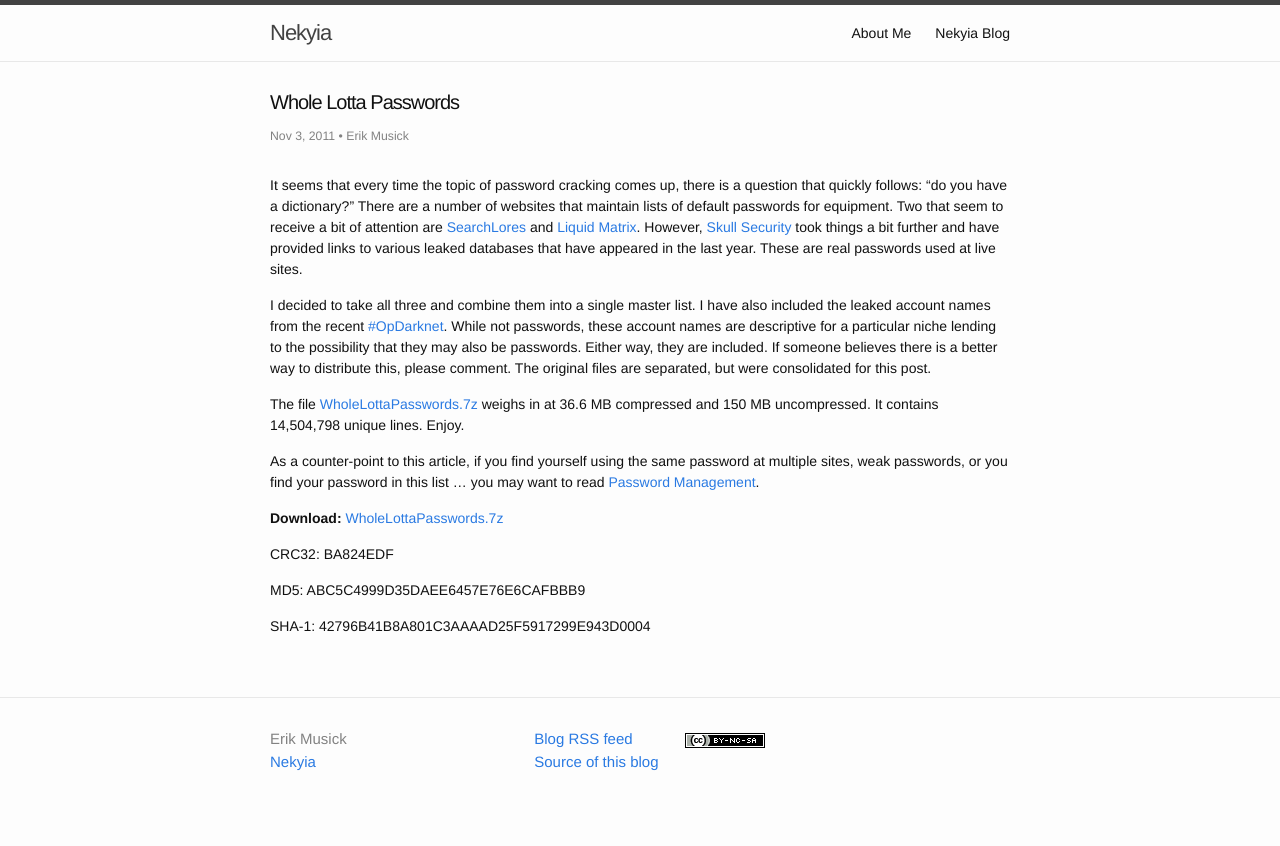
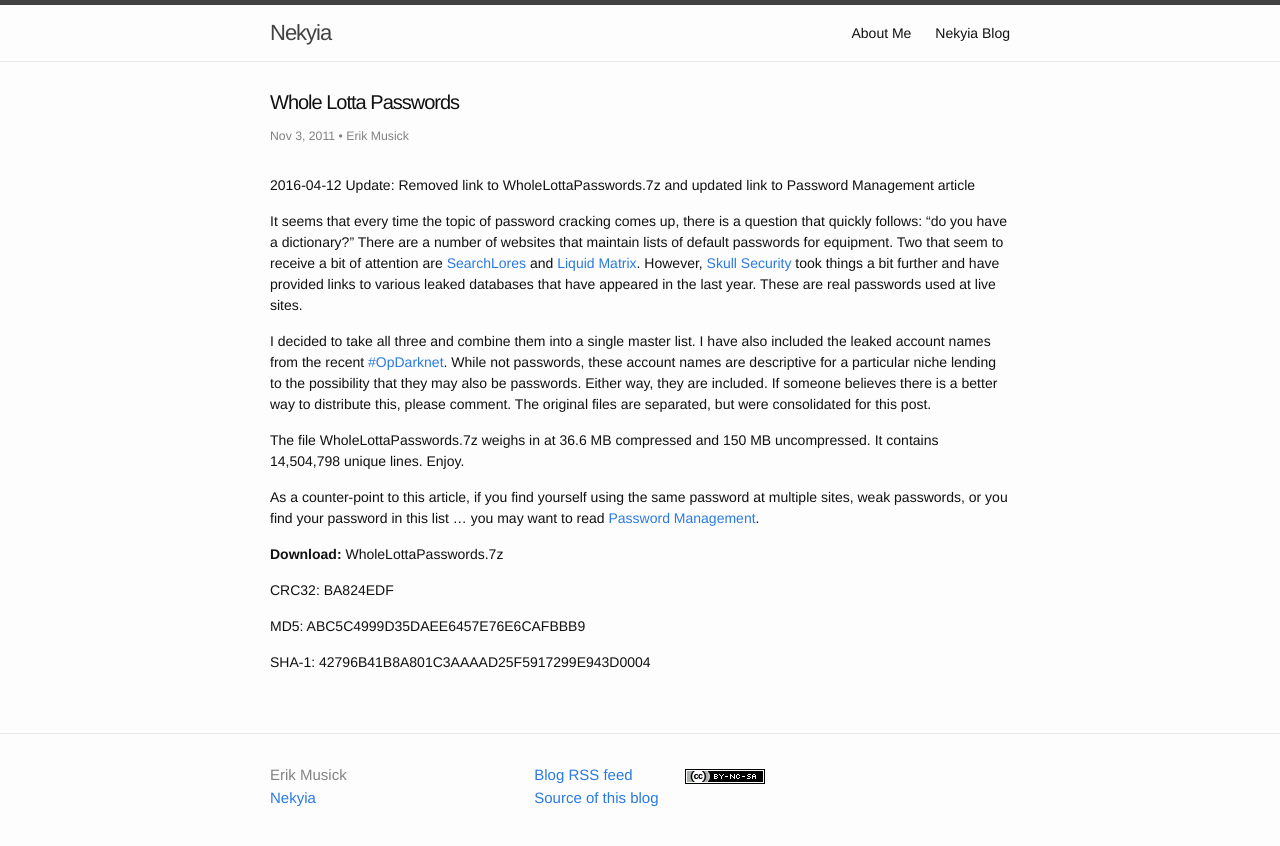
Before and after one commit to emusick/emusick.github.io, a Jekyll site: the page built from _posts/2011-11-03-whole-lotta-passwords.md, in a window 1280 px wide. Shown: the top 846 px of the page. Built offline with Jekyll 4.4.1, drawn with Linux system fonts in a browser that asks for light colours.

Commit message:
Update 2011-11-03-whole-lotta-passwords.md
Updated old link and removed download link

```diff
--- a/_posts/2011-11-03-whole-lotta-passwords.md
+++ b/_posts/2011-11-03-whole-lotta-passwords.md
@@ -11,15 +11,17 @@
 tags:
   - encryption
 ---
+2016-04-12 Update: Removed link to WholeLottaPasswords.7z and updated link to Password Management article
+
 It seems that every time the topic of password cracking comes up, there is a question that quickly follows: &#8220;do you have a dictionary?&#8221; There are a number of websites that maintain lists of default passwords for equipment. Two that seem to receive a bit of attention are [SearchLores](http://www.searchlores.org/defpasslist1.htm "SearchLores default password list") and [Liquid Matrix](http://www.liquidmatrix.org/blog/default-passwords/ "Liquid Marix password list"). However, [Skull Security](http://www.skullsecurity.org/wiki/index.php/Passwords "Skull Security's leaked password lists") took things a bit further and have provided links to various leaked databases that have appeared in the last year. These are real passwords used at live sites.
 
 I decided to take all three and combine them into a single master list. I have also included the leaked account names from the recent [#OpDarknet](http://pastebin.com/u/opdarknet "Pastebin releases for #OpDarknet"). While not passwords, these account names are descriptive for a particular niche lending to the possibility that they may also be passwords. Either way, they are included. If someone believes there is a better way to distribute this, please comment. The original files are separated, but were consolidated for this post.
 
-The file [WholeLottaPasswords.7z](/content/dl/WholeLottaPasswords.7z "Compressed archive of passwords") weighs in at 36.6 MB compressed and 150 MB uncompressed. It contains 14,504,798 unique lines. Enjoy.
+The file WholeLottaPasswords.7z weighs in at 36.6 MB compressed and 150 MB uncompressed. It contains 14,504,798 unique lines. Enjoy.
 
-As a counter-point to this article, if you find yourself using the same password at multiple sites, weak passwords, or you find your password in this list &#8230; you may want to read [Password Management](http://erikmusick.com/password-management.html "Password Management").
+As a counter-point to this article, if you find yourself using the same password at multiple sites, weak passwords, or you find your password in this list &#8230; you may want to read [Password Management](http://erikmusick.com/password-management/ "Password Management").
 
-**Download:** [WholeLottaPasswords.7z](/content/dl/WholeLottaPasswords.7z "Compressed archive of passwords")
+**Download:** WholeLottaPasswords.7z
 
 CRC32: BA824EDF
 
```
